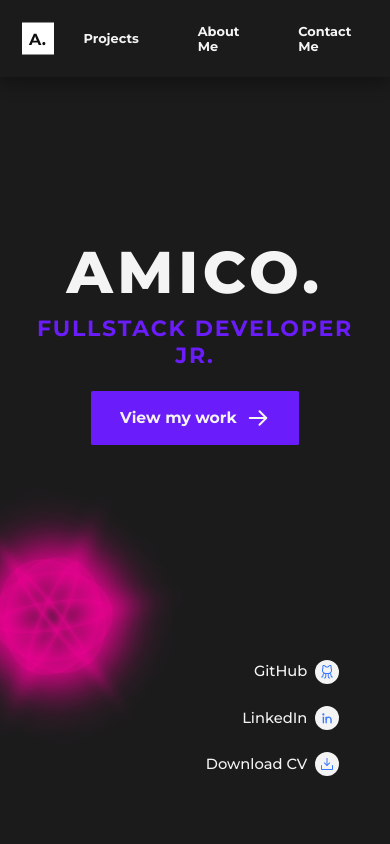
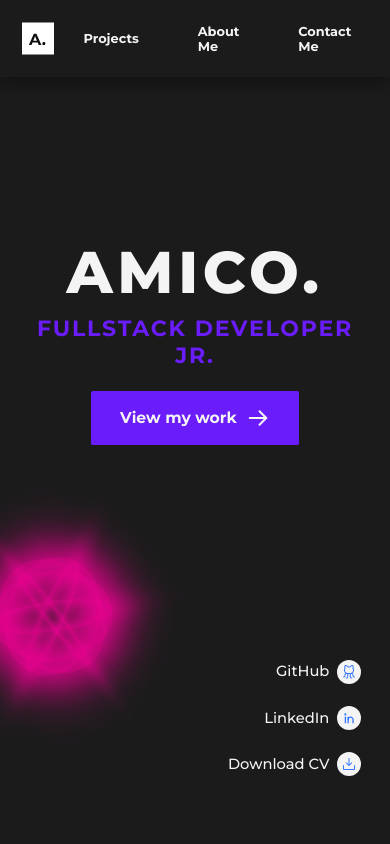
Before and after one commit to EmanuelAmico/portfolio, a React app: page / in a window 390 px wide. Shown: the top 844 px of the page. Built offline with nearby package versions, Linux system fonts and the light colour scheme.

Commit message:
little fix with social media buttons

```diff
--- a/src/assets/styles/components/WelcomeSection.scss
+++ b/src/assets/styles/components/WelcomeSection.scss
@@ -82,6 +82,5 @@
   .social-links-container {
     grid-column: 1/1;
     grid-row: 2/3;
-    padding-right: 2.4rem;
   }
 }
```
